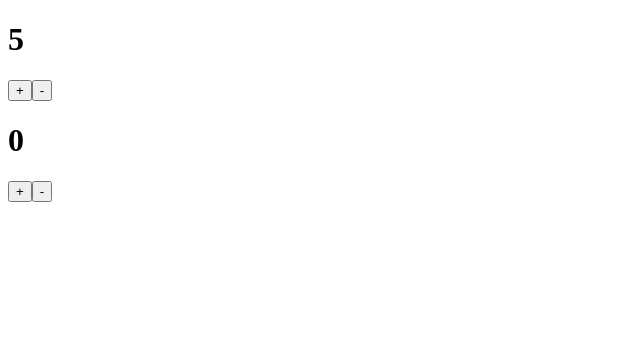
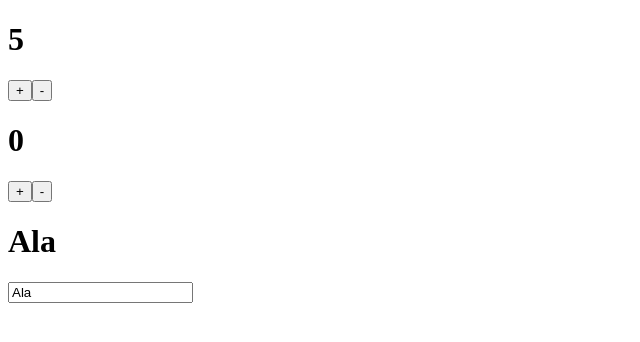
Before and after one commit to JanNowaczek/React.CounterAndInput, a React (Create React App) app: page / in a window 1280 px wide. Shown: the top 342 px of the page, without its empty margins (0-640 px from the left). Built offline with nearby package versions, Linux system fonts and the light colour scheme.

Commit message:
changing value by onChange

```diff
--- a/src/App.js
+++ b/src/App.js
@@ -1,11 +1,14 @@
 import React from 'react'
 
 import Counter from './Counter'
+import TypeName from './TypeName'
 
 const App = (props) =>
   <div>
     <Counter number={5}/>
     <Counter />
+    <TypeName />
   </div>
 
+
 export default App
--- /dev/null
+++ b/src/TypeName/TypeName.js
@@ -0,0 +1,29 @@
+import React from 'react';
+
+class TypeName extends React.Component {
+    state = {
+        name:'Ala',
+
+    }
+
+    nameChangeHandler = (event) => this.setState({
+        name: event.target.value,
+    })
+
+        render() {
+            return(
+                <div>
+                    <h1>
+                        {this.state.name}
+                    </h1>
+
+                    <input
+                        value= {this.state.name}
+                        onChange={this.nameChangeHandler}
+                    />
+                </div>
+            )
+        }
+}
+
+export default TypeName
--- /dev/null
+++ b/src/TypeName/index.js
@@ -0,0 +1 @@
+export { default } from './TypeName'
```
